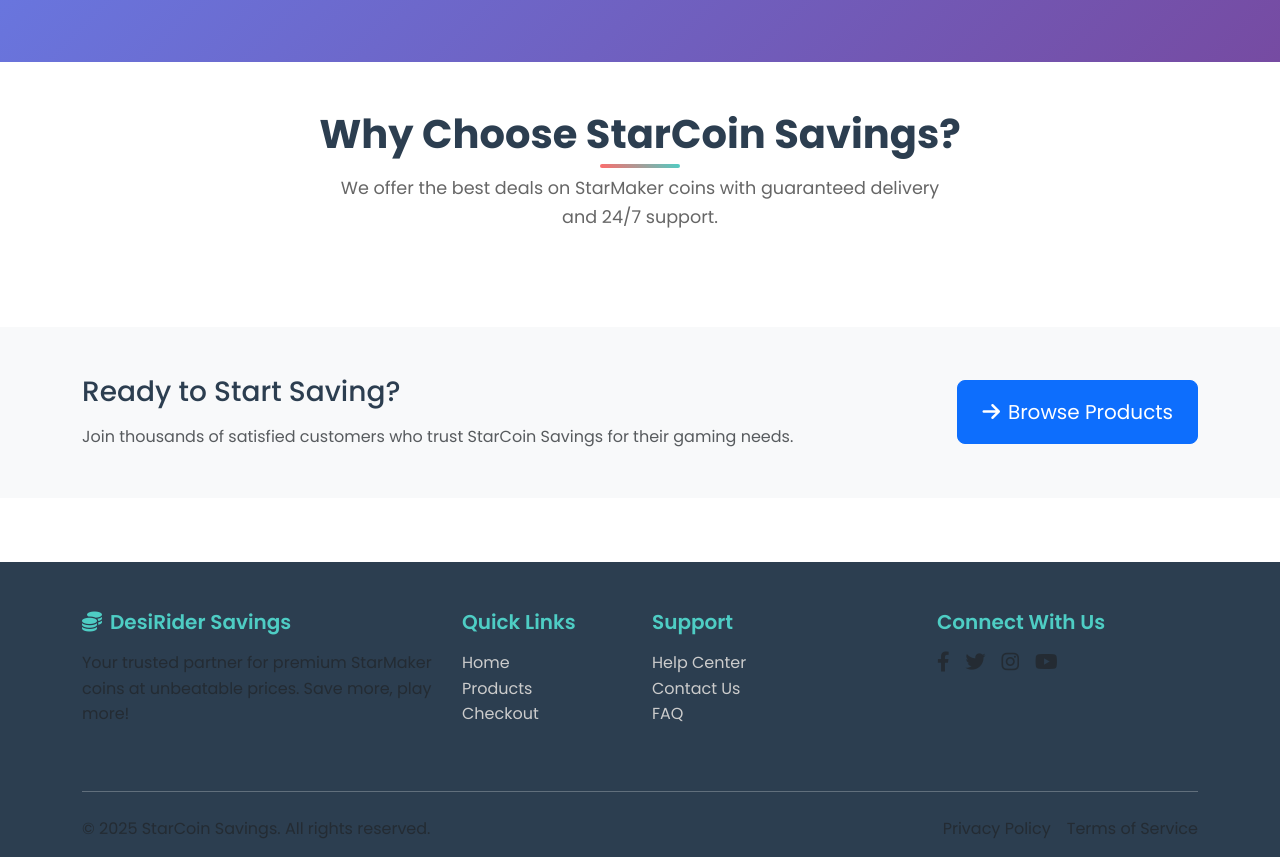
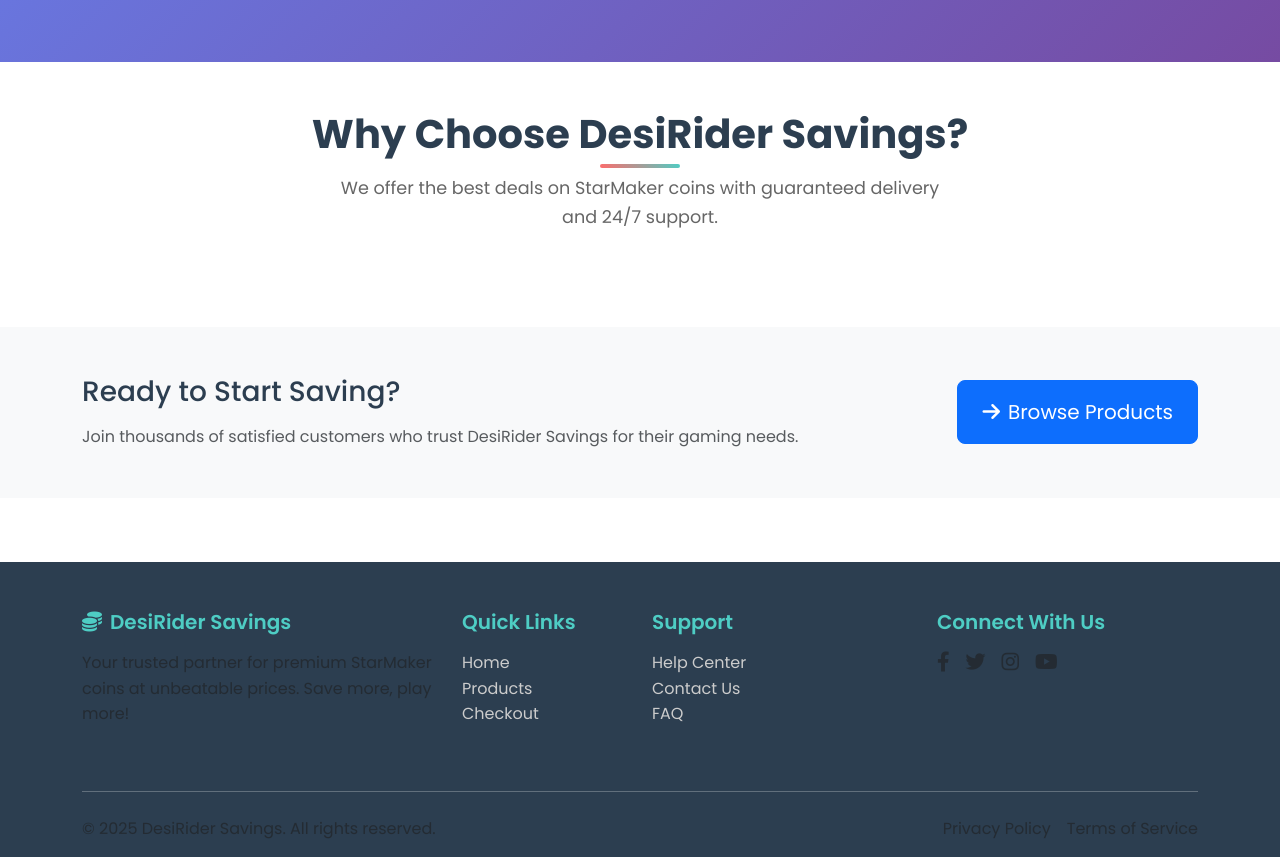
Before and after one commit to tanveeransari/starcoin, a React (Create React App) app: page / in a window 1280 px wide. Shown: the part 358-1215 px from the top of the page. Built offline with nearby package versions, Linux system fonts and the light colour scheme.

Commit message:
Changed starcoin to desirider or desicon

```diff
--- a/package.json
+++ b/package.json
@@ -1,5 +1,5 @@
 {
-  "name": "starcoin",
+  "name": "desicoin",
   "version": "0.1.0",
   "private": true,
   "dependencies": {
--- a/public/index.html
+++ b/public/index.html
@@ -7,10 +7,9 @@
     <meta name="theme-color" content="#000000" />
     <meta
       name="description"
-      content="StarCoin Savings - Your one-stop shop for discounted StarMaker coins"
+      content="DesiRider Savings - Your one-stop shop for discounted StarMaker coins"
     />
-    <link rel="apple-touch-icon" href="%PUBLIC_URL%/logo192.png" />
-    <link rel="manifest" href="%PUBLIC_URL%/manifest.json" />
+
 
     <!-- Bootstrap CSS -->
     <link href="https://cdn.jsdelivr.net/npm/bootstrap@5.3.0/dist/css/bootstrap.min.css" rel="stylesheet">
@@ -19,7 +18,7 @@
     <!-- Google Fonts -->
     <link href="https://fonts.googleapis.com/css2?family=Poppins:wght@300;400;500;600;700&display=swap" rel="stylesheet">
 
-    <title>StarCoin Savings - Premium Coin Store</title>
+    <title>DesiRider Savings - Premium Coin Store</title>
   </head>
   <body>
     <noscript>You need to enable JavaScript to run this app.</noscript>
--- a/src/App.tsx
+++ b/src/App.tsx
@@ -123,7 +123,7 @@
           <div className="row align-items-center">
             <div className="col-md-6">
               <p className="mb-0 text-muted">
-                &copy; 2025 StarCoin Savings. All rights reserved.
+                &copy; 2025 DesiRider Savings. All rights reserved.
               </p>
             </div>
             <div className="col-md-6 text-md-end">
--- a/src/pages/Home.tsx
+++ b/src/pages/Home.tsx
@@ -39,7 +39,7 @@
     <section className="py-5">
       <div className="container">
         <div className="section-header">
-          <h2 className="section-title">Why Choose StarCoin Savings?</h2>
+          <h2 className="section-title">Why Choose DesiRider Savings?</h2>
           <p className="section-subtitle">
             We offer the best deals on StarMaker coins with guaranteed delivery
             and 24/7 support.
@@ -55,7 +55,7 @@
           <div className="col-lg-8">
             <h3 className="mb-3">Ready to Start Saving?</h3>
             <p className="text-muted mb-0">
-              Join thousands of satisfied customers who trust StarCoin Savings
+              Join thousands of satisfied customers who trust DesiRider Savings
               for their gaming needs.
             </p>
           </div>
```
Also changed, not shown: public/images/_350-coins.png (deleted), public/manifest.json, 1 other file (tests, documents, lock files or other folders).
